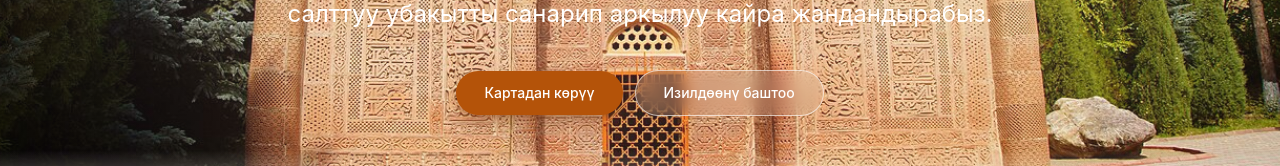
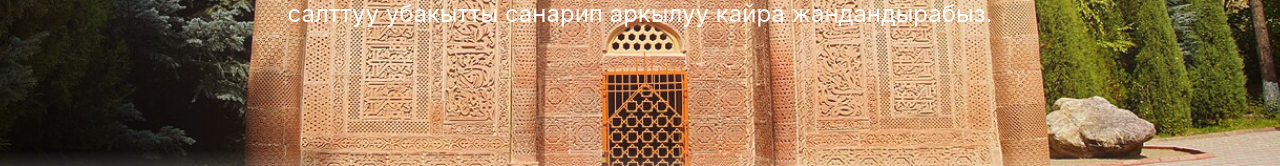
Before and after one commit to Hacktheheritage/front, a React (Vite) app: page / in a window 1280 px wide. Shown: the part 474-640 px from the top of the page. Built offline with nearby package versions, Linux system fonts and the light colour scheme; no server answers.

Commit message:
deleting unnecessary buttons

```diff
--- a/src/pages/HomePage.jsx
+++ b/src/pages/HomePage.jsx
@@ -158,20 +158,7 @@ function HomePage() {
           <p className="mx-auto mt-6 max-w-3xl text-lg text-white sm:text-2xl">
             Ыйык жерлерди сактап, байыркы белгилерди чечмелеп, салттуу убакытты санарип аркылуу кайра жандандырабыз.
           </p>
-          <div className="mt-10 flex flex-wrap items-center justify-center gap-3">
-            <a
-              className="rounded-full bg-amber-700 px-7 py-3 text-sm font-medium shadow-lg shadow-amber-900/40 transition hover:bg-amber-600 hover:scale-105 active:scale-100"
-              href="/map"
-            >
-              Картадан көрүү
-            </a>
-            <a
-              className="rounded-full border border-white/60 bg-white/10 px-7 py-3 text-sm font-medium backdrop-blur transition hover:bg-white/20 hover:scale-105 active:scale-100"
-              href="/places"
-            >
-              Изилдөөнү баштоо
-            </a>
-          </div>
+
         </div>
 
         {/* Scroll indicator */}
```
